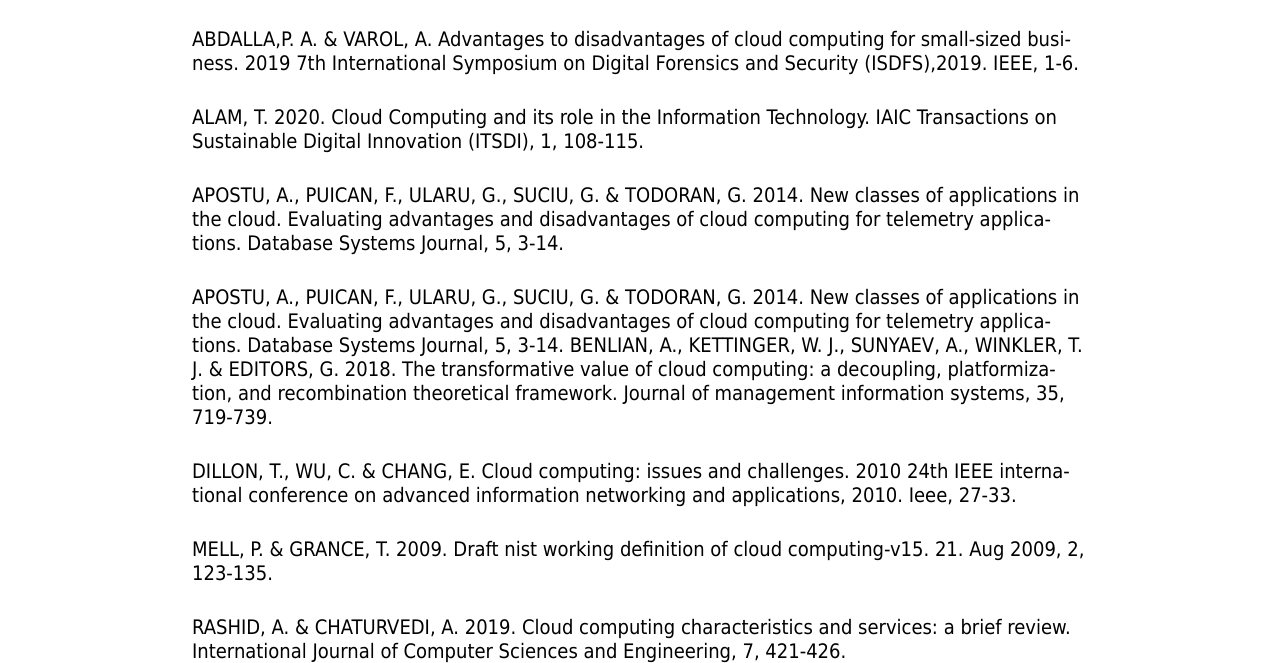
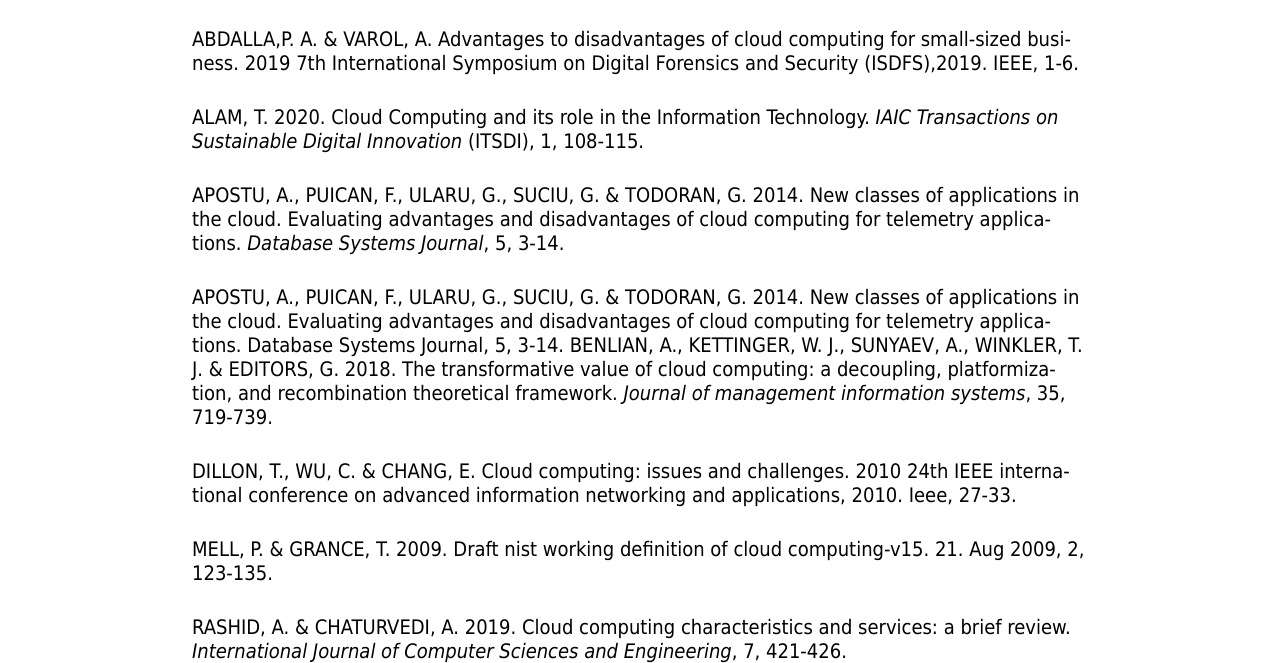
Before and after one commit to EvanRGit/EvanRGit.github.io, a plain HTML site: page CloudComputing/pages/references.html in a window 1280 px wide. Shown: the part 176-839 px from the top of the page. Drawn offline with Linux system fonts and the light colour scheme.

Commit message:
Italics to References

```diff
--- a/CloudComputing/pages/references.html
+++ b/CloudComputing/pages/references.html
@@ -31,20 +31,20 @@
     2019 7th International Symposium on Digital Forensics and Security (ISDFS),2019. IEEE, 1-6.
   </p>
   <p>
-    ALAM, T. 2020. Cloud Computing and its role in the Information Technology. IAIC Transactions on Sustainable Digital
-    Innovation (ITSDI), 1, 108-115.
+    ALAM, T. 2020. Cloud Computing and its role in the Information Technology. <em>IAIC Transactions on Sustainable Digital
+    Innovation </em>(ITSDI), 1, 108-115.
   </p>
   <p>
     APOSTU, A., PUICAN, F., ULARU, G., SUCIU, G. & TODORAN, G. 2014. New classes of applications in the cloud.
     Evaluating advantages and disadvantages of cloud computing for telemetry applications.
-    Database Systems Journal, 5, 3-14.
+    <em>Database Systems Journal</em>, 5, 3-14.
   </p>
   <p>
     APOSTU, A., PUICAN, F., ULARU, G., SUCIU, G. & TODORAN, G. 2014. New classes of applications in the cloud.
     Evaluating advantages and disadvantages of cloud computing for telemetry applications. Database Systems
     Journal, 5, 3-14. BENLIAN, A., KETTINGER, W. J., SUNYAEV, A., WINKLER, T. J. & EDITORS, G. 2018.
     The transformative value of cloud computing: a decoupling, platformization, and recombination theoretical framework.
-    Journal of management information systems, 35, 719-739.
+    <em>Journal of management information systems</em>, 35, 719-739.
   </p>
   <p>
     DILLON, T., WU, C. & CHANG, E. Cloud computing: issues and challenges.  2010 24th IEEE international conference on
@@ -55,7 +55,7 @@
   </p>
   <p>
     RASHID, A. & CHATURVEDI, A. 2019. Cloud computing characteristics and services: a brief review.
-    International Journal of Computer Sciences and Engineering, 7, 421-426.
+    <em>International Journal of Computer Sciences and Engineering</em>, 7, 421-426.
   </p>
 </div>
 </body>
```
